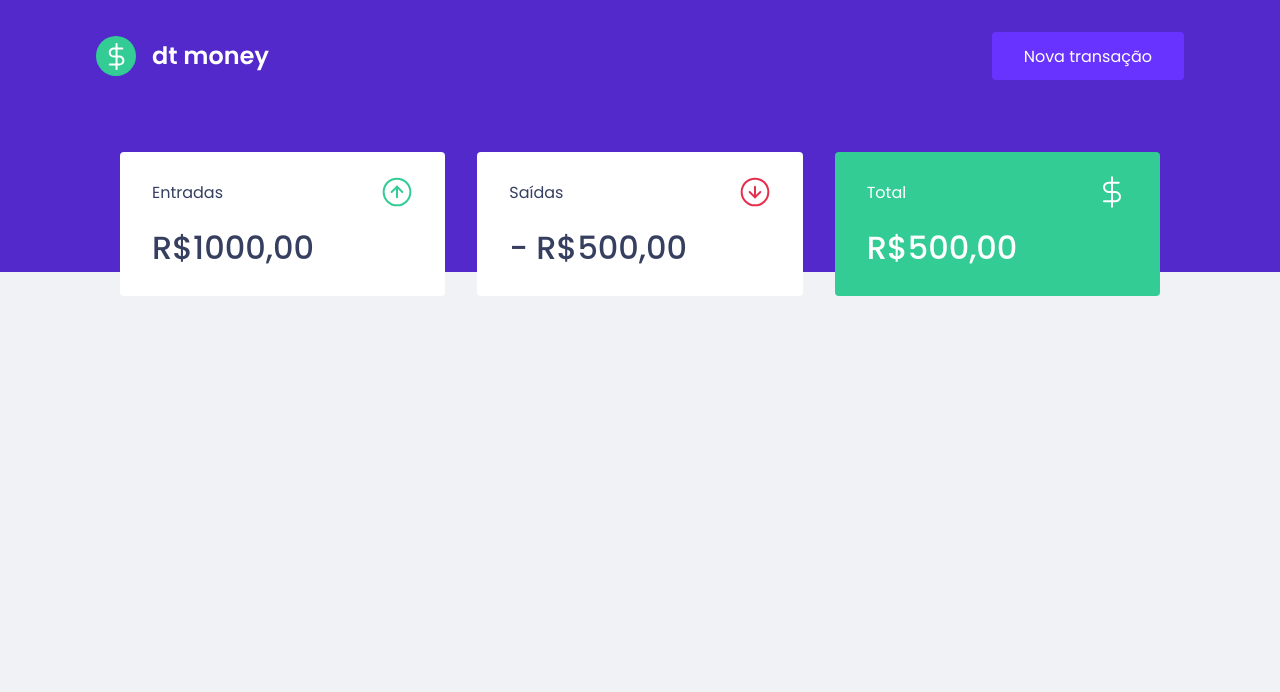
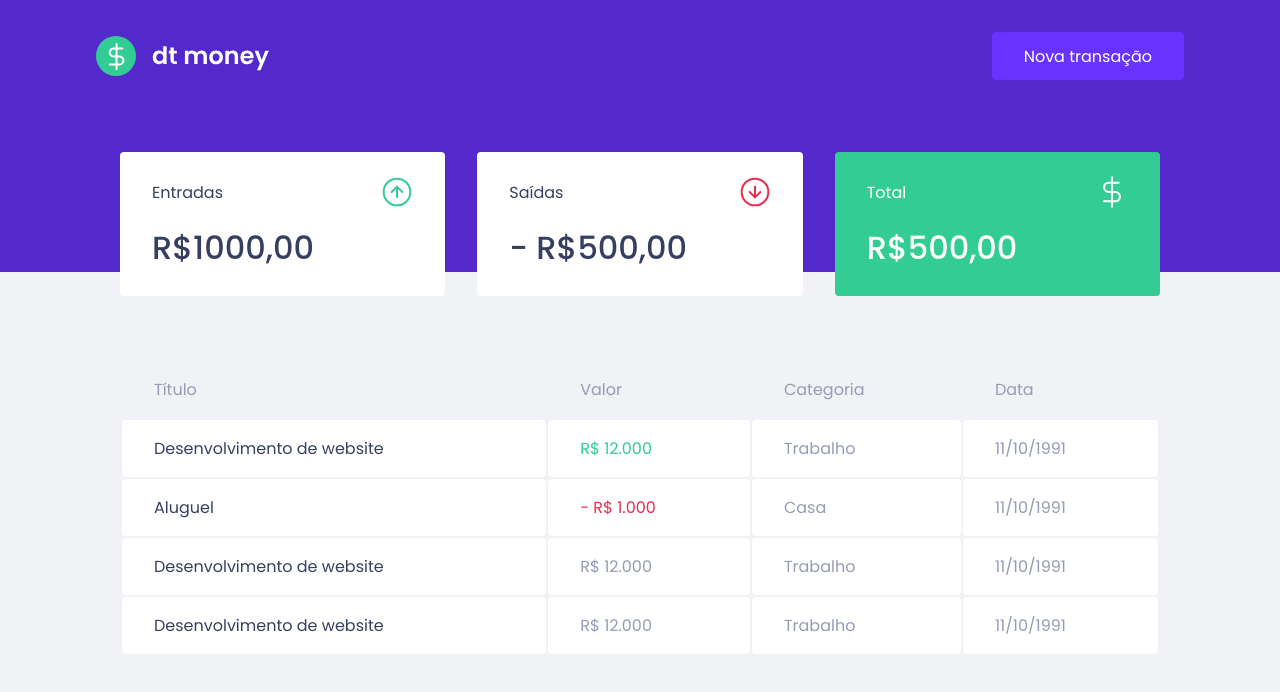
Before and after one commit to TatianaFischer/every-money-ignite, a React (Create React App) app: page / in a window 1280 px wide. Shown: the top 692 px of the page. Built offline with nearby package versions, Linux system fonts and the light colour scheme.

Commit message:
[feat] TransactionsTable component with style

```diff
--- a/src/components/Dashboard/index.tsx
+++ b/src/components/Dashboard/index.tsx
@@ -1,5 +1,6 @@
-import React from "react";
+
 import { Summary } from "../Summary";
+import TransactionsTable from "../TransactionsTable";
 import { Container } from "./styles";
 
 
@@ -8,6 +9,7 @@ export function Dashboard() {
   return (
     <Container>
     <Summary/>
+    <TransactionsTable/>
 
     </Container>
   )
--- /dev/null
+++ b/src/components/TransactionsTable/index.tsx
@@ -0,0 +1,48 @@
+
+import { Container } from "./styles"
+
+
+export function TransactionsTable() {
+  return (
+    <Container>
+      <table>
+        <thead>
+          <tr>
+            <th>Título</th>
+            <th>Valor</th>
+            <th>Categoria</th>
+            <th>Data</th>
+          </tr>
+        </thead>
+        <tbody>
+          <tr>
+            <td> Desenvolvimento de website</td>
+            <td className="deposit">R$ 12.000</td>
+            <td>Trabalho</td>
+            <td>11/10/1991</td>
+          </tr>
+                 <tr>
+            <td> Aluguel</td>
+            <td className="withdraw">- R$ 1.000</td>
+            <td>Casa</td>
+            <td>11/10/1991</td>
+          </tr>
+                 <tr>
+            <td> Desenvolvimento de website</td>
+            <td>R$ 12.000</td>
+            <td>Trabalho</td>
+            <td>11/10/1991</td>
+          </tr>
+                 <tr>
+            <td> Desenvolvimento de website</td>
+            <td>R$ 12.000</td>
+            <td>Trabalho</td>
+            <td>11/10/1991</td>
+          </tr>
+        </tbody>
+      </table>
+    </Container>
+  )
+}
+
+export default TransactionsTable;
--- /dev/null
+++ b/src/components/TransactionsTable/styles.ts
@@ -0,0 +1,39 @@
+import styled from "styled-components";
+
+
+export const Container = styled.div`
+margin-top: 4rem;
+
+  table {
+    width: 100%;
+    border-spacing: 0 0 0.5rem;
+
+    th {
+      color: var(--text-body);
+      font-weight: 400;
+      padding: 1rem 2rem;
+      text-align: left;
+      line-height:1.5rem;
+    }
+
+    td {
+      padding: 1rem 2rem;
+      border: 0;
+      background-color: var(--shape);
+      color: var(--text-body);
+      border-radius: 0.25rem;
+
+      &:first-child {
+        color: var(--text-title);
+
+      }
+
+      &.deposit {
+        color: var(--green);
+      }
+      &.withdraw {
+        color: var(--red);
+      }
+    }
+}
+`;
```
